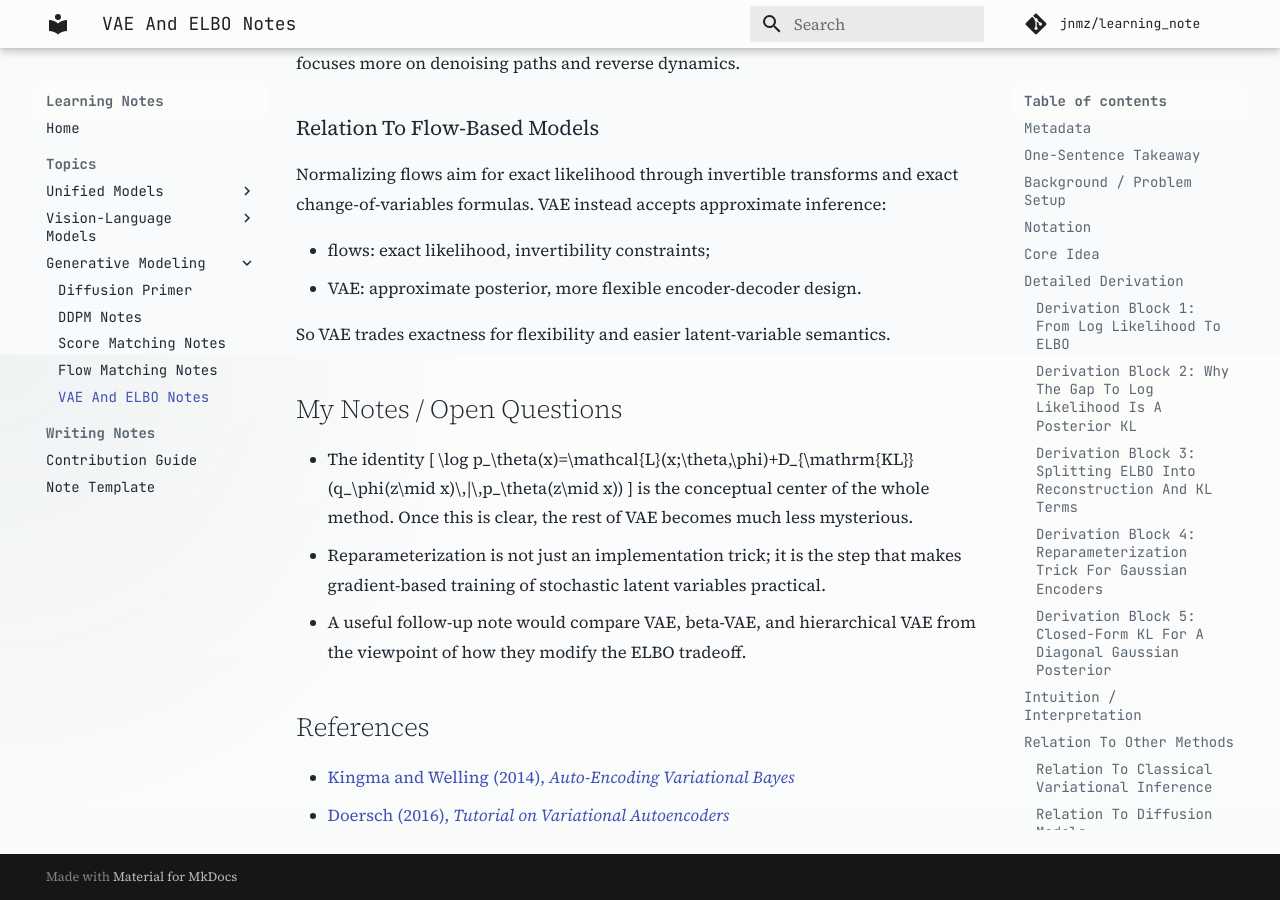
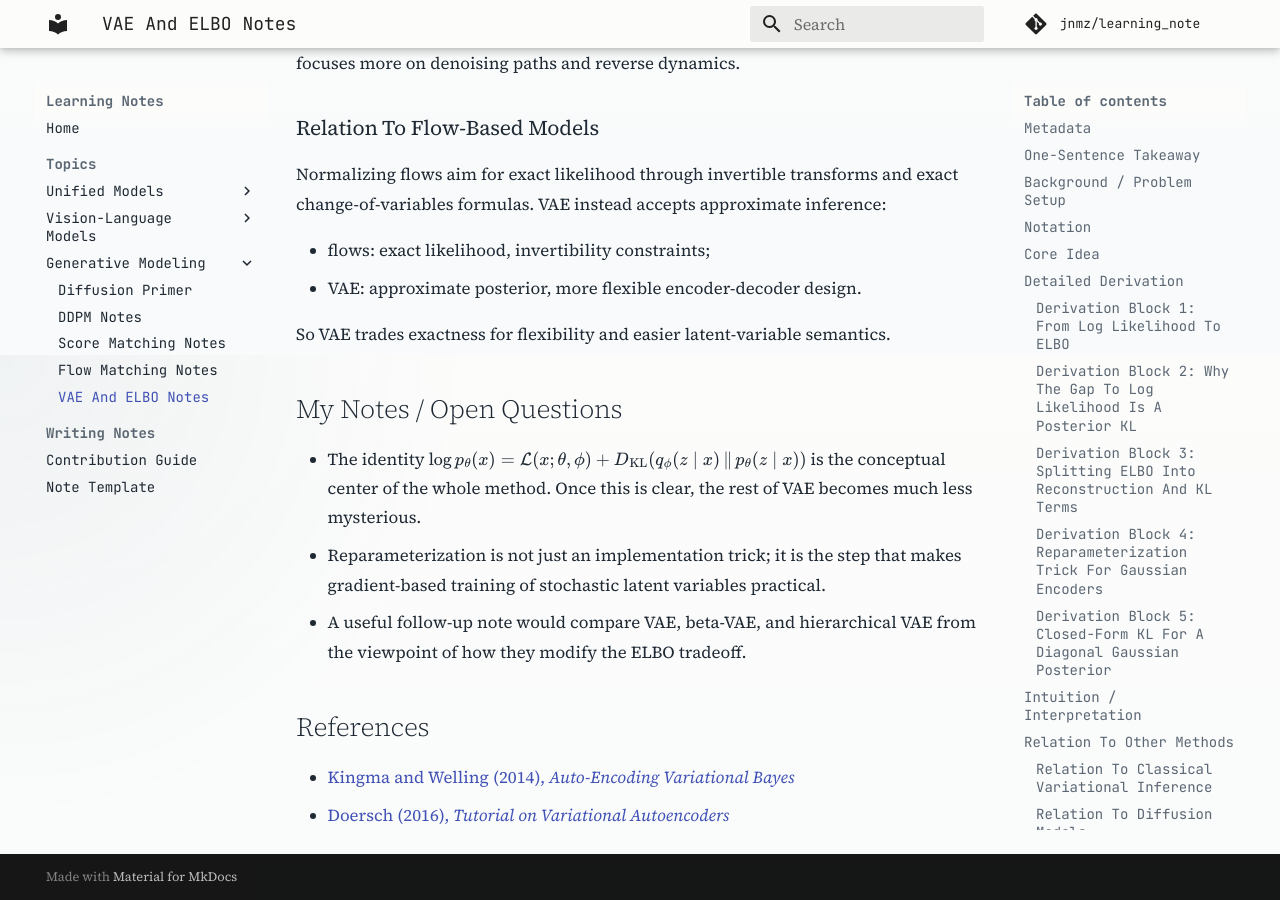
Before and after one commit to Jnmz/learning_note, an MkDocs documentation site: the page built from docs/generative-modeling/vae-elbo-notes.md, in a window 1280 px wide and 900 px high, scrolled down 8645 px. Built offline with MkDocs 1.6.1 and Material for MkDocs 9.7.7, drawn with Linux system fonts in a browser that asks for light colours; comment, search, counter and statistics services are not loaded.

Commit message:
chore: promote codex-staging to main

```diff
--- a/docs/generative-modeling/vae-elbo-notes.md
+++ b/docs/generative-modeling/vae-elbo-notes.md
@@ -400,11 +400,7 @@ So VAE trades exactness for flexibility and easier latent-variable semantics.
 
 ## My Notes / Open Questions
 
-- The identity
-\[
-\log p_\theta(x)=\mathcal{L}(x;\theta,\phi)+D_{\mathrm{KL}}(q_\phi(z\mid x)\,\|\,p_\theta(z\mid x))
-\]
-is the conceptual center of the whole method. Once this is clear, the rest of VAE becomes much less mysterious.
+- The identity \( \log p_\theta(x)=\mathcal{L}(x;\theta,\phi)+D_{\mathrm{KL}}(q_\phi(z\mid x)\,\|\,p_\theta(z\mid x)) \) is the conceptual center of the whole method. Once this is clear, the rest of VAE becomes much less mysterious.
 - Reparameterization is not just an implementation trick; it is the step that makes gradient-based training of stochastic latent variables practical.
 - A useful follow-up note would compare VAE, beta-VAE, and hierarchical VAE from the viewpoint of how they modify the ELBO tradeoff.
 
```
